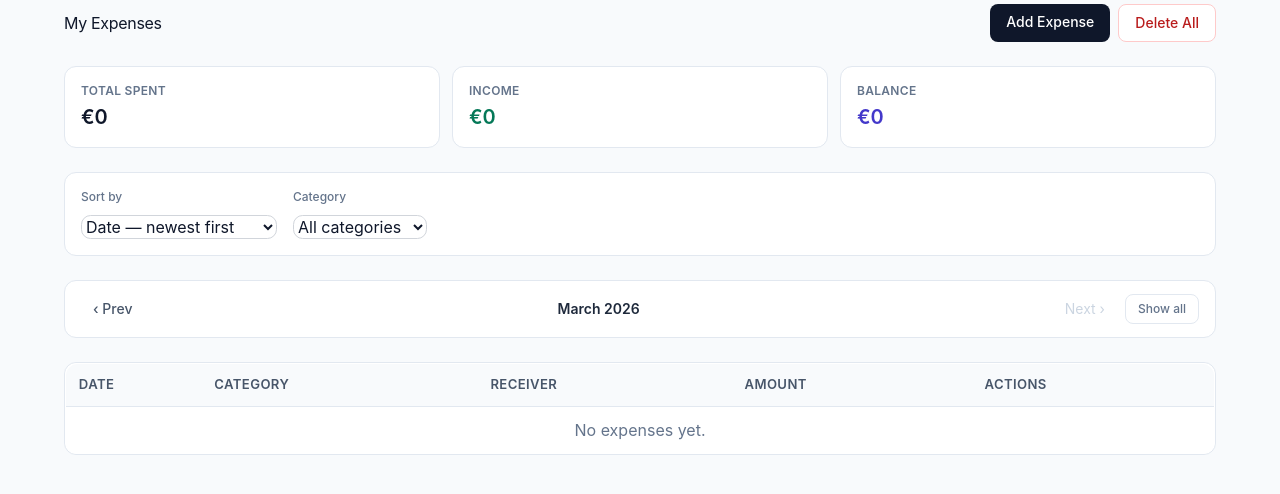
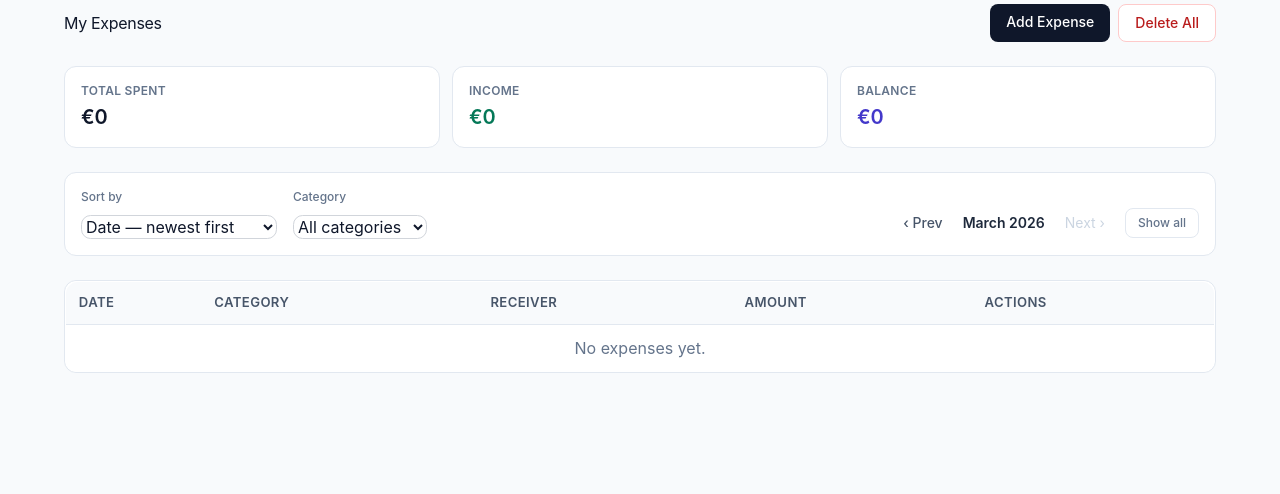
Before and after one commit to andomm/expense-tracker, a Django app: page /expenses/ in a window 1280 px wide. Shown: the part 134-628 px from the top of the page. Run offline with Django 5.2, Linux system fonts and the light colour scheme; the visitor is signed in with stand-in values (Sample User, id 1); data comes from the database, SQL or seed files in the repository; data that the repository does not hold is empty; some libraries are stand-ins or nearby versions.

Commit message:
refactor: filters to one card

```diff
--- a/expense_tracker/expenses/templates/expenses/expense_list.html
+++ b/expense_tracker/expenses/templates/expenses/expense_list.html
@@ -44,13 +44,16 @@
 		</div>
 	{% endif %}
 
+	{% with order_param=request.GET.order_by cat_param=request.GET.category_filter %}
 	<div class="rounded-xl border border-slate-200 bg-white p-4">
-		<form method="get" id="sort-form" class="flex flex-wrap items-end gap-4">
+		<form method="get" id="sort-form" class="flex flex-wrap items-end justify-between gap-4">
 			{% if not is_all %}
 				<input type="hidden" name="month" value="{{ active_month_str }}">
 			{% else %}
 				<input type="hidden" name="month" value="all">
 			{% endif %}
+
+			<div class="flex flex-wrap items-end gap-4">
 				<div class="flex flex-col gap-1">
 					<label for="id_order_by" class="text-xs font-medium text-slate-500">Sort by</label>
 					{{ form.order_by }}
@@ -59,17 +62,9 @@
 					<label for="id_category_filter" class="text-xs font-medium text-slate-500">Category</label>
 					{{ form.category_filter }}
 				</div>
-		</form>
-		{% if active_category %}
-			<p class="mt-3 text-sm text-slate-600">
-				Filtered by: <span class="font-semibold text-indigo-700">{{ active_category }}</span>
-				<a href="{% url 'expense_list' %}{% if not is_all %}?month={{ active_month_str }}{% endif %}" class="ml-2 text-slate-400 hover:text-red-500" title="Clear filter">✕ clear</a>
-			</p>
-		{% endif %}
 			</div>
 
-	{% with order_param=request.GET.order_by cat_param=request.GET.category_filter %}
-	<div class="flex items-center justify-between rounded-xl border border-slate-200 bg-white px-4 py-3">
+			<div class="flex flex-wrap items-center gap-2">
 				<a href="?month={{ prev_month_str }}{% if order_param %}&order_by={{ order_param }}{% endif %}{% if cat_param %}&category_filter={{ cat_param }}{% endif %}"
 				   class="flex items-center gap-1 rounded-lg px-3 py-1.5 text-sm font-medium text-slate-600 hover:bg-slate-100">
 					‹ Prev
@@ -77,7 +72,6 @@
 				<span class="text-sm font-semibold text-slate-800">
 					{% if is_all %}All time{% else %}{{ active_month_label }}{% endif %}
 				</span>
-		<div class="flex items-center gap-2">
 				{% if not is_current_month and not is_all %}
 					<a href="?month={{ next_month_str }}{% if order_param %}&order_by={{ order_param }}{% endif %}{% if cat_param %}&category_filter={{ cat_param }}{% endif %}"
 					   class="flex items-center gap-1 rounded-lg px-3 py-1.5 text-sm font-medium text-slate-600 hover:bg-slate-100">
@@ -86,6 +80,7 @@
 				{% else %}
 					<span class="px-3 py-1.5 text-sm text-slate-300">Next ›</span>
 				{% endif %}
+
 				{% if is_all %}
 					<a href="?month={% now "Y-m" %}{% if order_param %}&order_by={{ order_param }}{% endif %}{% if cat_param %}&category_filter={{ cat_param }}{% endif %}"
 					   class="rounded-lg border border-indigo-200 px-3 py-1.5 text-xs font-medium text-indigo-600 hover:bg-indigo-50">
@@ -98,6 +93,14 @@
 					</a>
 				{% endif %}
 			</div>
+		</form>
+
+		{% if active_category %}
+			<p class="mt-3 text-sm text-slate-600">
+				Filtered by: <span class="font-semibold text-indigo-700">{{ active_category }}</span>
+				<a href="{% url 'expense_list' %}{% if not is_all %}?month={{ active_month_str }}{% endif %}" class="ml-2 text-slate-400 hover:text-red-500" title="Clear filter">✕ clear</a>
+			</p>
+		{% endif %}
 	</div>
 	{% endwith %}
 
@@ -138,7 +141,6 @@
 			</tbody>
 		</table>
 	</div>
-</div>
 
 <script>
 	document.addEventListener('DOMContentLoaded', function () {
```
Lines whose indentation alone changed are shown as unchanged.
